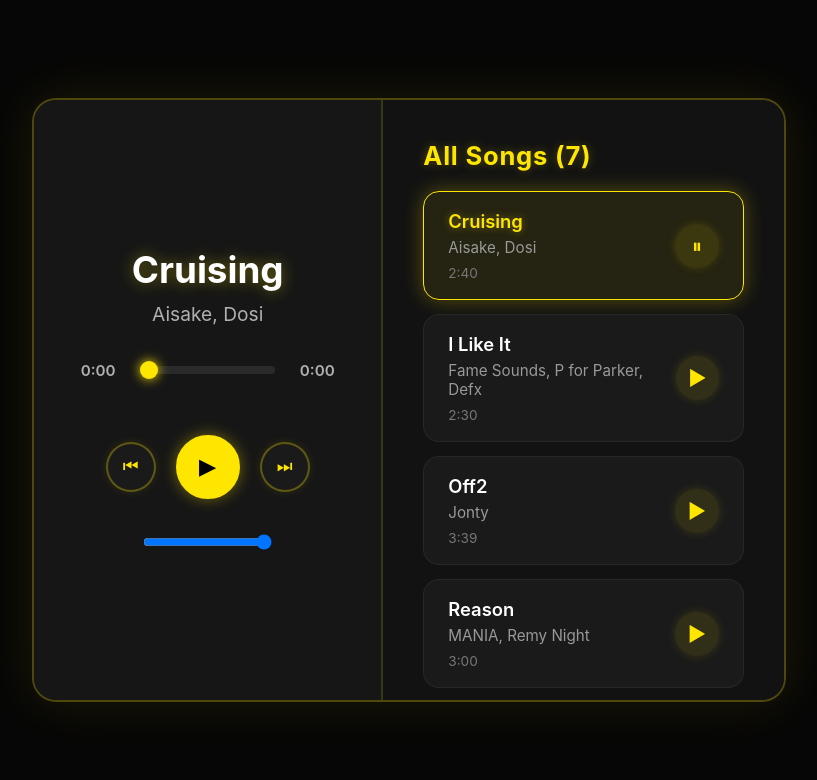
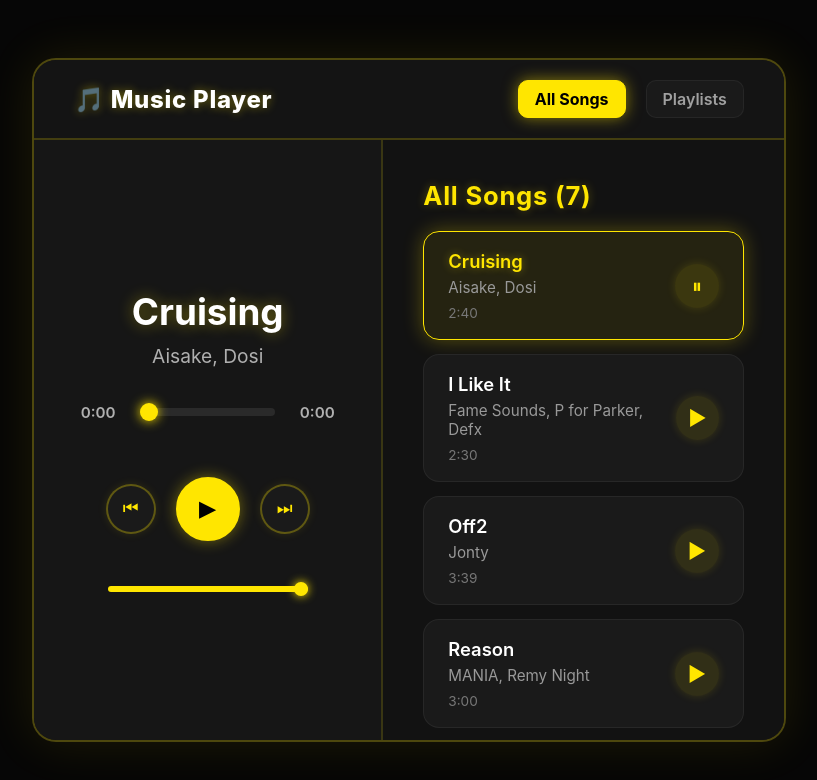
Before and after one commit to MuhammadAbrarulhaq986/React-Music-Player, a React (Vite) app: page / in a window 1280 px wide. Shown: the top 780 px of the page, without its empty margins (231-1048 px from the left). Built offline with nearby package versions, Linux system fonts and the light colour scheme.

Commit message:
Removed the hooks foulder and put the hooks into Context foulder

```diff
--- a/src/App.jsx
+++ b/src/App.jsx
@@ -3,12 +3,14 @@ import { MusicPlayer } from "./components/MusicPlayer.jsx";
 import { BrowserRouter, Routes, Route } from "react-router";
 import { PlayLists } from "./components/PlayLists.jsx";
 import { MusicProvider } from "./contexts/MusicContext.jsx";
+import { Navbar } from "./components/Navbar.jsx";
+
 function App() {
   return (
     <BrowserRouter>
       <MusicProvider>
         <div className="app">
-          {/*<Navbar />*/}
+          <Navbar />
           <main className="app-main">
             <div className="player-section">
               <MusicPlayer />
--- a/src/components/AllSongs.jsx
+++ b/src/components/AllSongs.jsx
@@ -1,4 +1,4 @@
-import { useMusic } from "../hooks/useMusic.js";
+import { useMusic } from "../contexts/MusicContext.jsx";
 
 export const AllSongs = () => {
   const { allSongs, handlePlaySong, currentSong, currentSongIndex } =
--- a/src/components/MusicPlayer.jsx
+++ b/src/components/MusicPlayer.jsx
@@ -1,5 +1,5 @@
 import { useEffect, useRef } from "react";
-import { useMusic } from "../hooks/useMusic.js";
+import { useMusic } from "../contexts/MusicContext.jsx";
 
 export const MusicPlayer = () => {
   const {
--- /dev/null
+++ b/src/components/Navbar.jsx
@@ -0,0 +1,29 @@
+import { Link, useLocation } from "react-router";
+
+export const Navbar = () => {
+  const location = useLocation();
+
+  return (
+    <nav className="navbar">
+      <div className="navbar-brand">
+        <Link className="brand-link" to="/">
+          🎵 Music Player
+        </Link>
+      </div>
+      <div className="navbar-links">
+        <Link
+          className={`nav-link ${location.pathname === "/" ? "active" : ""}`}
+          to="/"
+        >
+          All Songs
+        </Link>
+        <Link
+          to="/playlists"
+          className={`nav-link ${location.pathname === "/playlists" ? "active" : ""}`}
+        >
+          Playlists
+        </Link>
+      </div>
+    </nav>
+  );
+};
--- a/src/hooks/useMusic.js
+++ /dev/null
@@ -1,118 +0,0 @@
-import { useState } from "react";
-
-const songs = [
-  {
-    id: 1,
-    title: "Cruising ",
-    artist: "Aisake, Dosi",
-    url: "./songs/Aisake, Dosi - Cruising [NCS Release].mp3",
-    duration: "2:40",
-  },
-  {
-    id: 2,
-    title: "I Like It",
-    artist: "Fame Sounds, P for Parker, Defx",
-    url: "./songs/Fame Sounds, P for Parker, Defx - I Like It [NCS Release].mp3",
-    duration: "2:30",
-  },
-  {
-    id: 3,
-    title: "Off2",
-    artist: "Jonty",
-    url: "./songs/jonty - off2 [NCS Release].mp3",
-    duration: "3:39",
-  },
-  {
-    id: 4,
-    title: "Reason ",
-    artist: "MANIA, Remy Night",
-    url: "./songs/MANIA, Remy Night - Reason (ft. Remy Night) [NCS Release].mp3",
-    duration: "3:00",
-  },
-  {
-    id: 5,
-    title: "GO",
-    artist: "Sam Day",
-    url: "./songs/Sam Day - GO [NCS Release].mp3",
-    duration: "2:32",
-  },
-  {
-    id: 6,
-    title: "Alright",
-    artist: "Sync, Avi Snow, Marky Style",
-    url: "./songs/Sync, Avi Snow, Marky Style - Alright [NCS Release].mp3",
-    duration: "2:14",
-  },
-  {
-    id: 7,
-    title: "For You",
-    artist: "T & Sugah, Snnr",
-    url: "./songs/T & Sugah, Snnr - For You (ft. Snnr) [NCS Release].mp3",
-    duration: "2:17",
-  },
-];
-
-export const useMusic = () => {
-  const [allSongs, setAllSongs] = useState(songs);
-  const [currentSong, setCurrentSong] = useState(songs[0]);
-  const [currentSongIndex, setCurrentSongIndex] = useState(0);
-  const [currentTime, setCurrentTime] = useState(0);
-  const [duration, setDuration] = useState(0);
-  const [isPlaying, setIsPlaying] = useState(false);
-  const [volume, setVolume] = useState(1);
-
-  const handlePlaySong = (song, index) => {
-    setCurrentSong(song);
-    setCurrentSongIndex(index);
-    setIsPlaying(false);
-  };
-
-  const nextTrack = () => {
-    setCurrentSongIndex((prve) => {
-      const nextIndex = (prve + 1) % allSongs.length;
-      setCurrentSong(allSongs[nextIndex]);
-      return nextIndex;
-    });
-    setIsPlaying(false);
-  };
-
-  const prevTrack = () => {
-    setCurrentSongIndex((prve) => {
-      const nextIndex = prve === 0 ? allSongs.length - 1 : prve - 1;
-      setCurrentSong(allSongs[nextIndex]);
-      return nextIndex;
-    });
-    setIsPlaying(false);
-  };
-
-  const formatTime = (time) => {
-    if (isNaN(time) || time === undefined) return "0:00";
-
-    const minutes = Math.floor(time / 60);
-    const seconds = Math.floor(time % 60);
-
-    return `${minutes}:${seconds.toString().padStart(2, "0")}`;
-  };
-
-  const play = () => setIsPlaying(true);
-  const pause = () => setIsPlaying(false);
-
-  return {
-    allSongs,
-    handlePlaySong,
-    currentSongIndex,
-    currentSong,
-    currentTime,
-    formatTime,
-    duration,
-    setDuration,
-    setCurrentTime,
-    nextTrack,
-    prevTrack,
-    isPlaying,
-    play,
-    pause,
-    volume,
-    setVolume,
-  };
-};
--- a/src/index.css
+++ b/src/index.css
@@ -287,3 +287,109 @@ body {
 .control-btn:active {
   transform: scale(0.95);
 }
+
+.navbar {
+  display: flex;
+  justify-content: space-between;
+  align-items: center;
+  background-color: #141414;
+  border-bottom: 2px solid rgba(255, 230, 0, 0.2);
+  padding: 20px 40px;
+  width: 100%;
+}
+
+.navbar-brand {
+  display: flex;
+  align-items: center;
+}
+
+.brand-link {
+  font-size: 1.5rem;
+  font-weight: 800;
+  color: #ffffff;
+  text-decoration: none;
+  text-shadow: 0 0 10px rgba(255, 230, 0, 0.4);
+  letter-spacing: 0.03em;
+  transition: transform 0.2s ease;
+}
+
+.brand-link:hover {
+  color: #ffe600;
+  text-shadow: 0 0 15px rgba(255, 230, 0, 0.6);
+}
+
+.navbar-links {
+  display: flex;
+  gap: 20px;
+}
+
+.nav-link {
+  font-size: 1rem;
+  font-weight: 600;
+  color: #a0a0a0;
+  text-decoration: none;
+  padding: 8px 16px;
+  border-radius: 10px;
+  background-color: #1a1a1a;
+  border: 1px solid rgba(255, 255, 255, 0.05);
+  transition: all 0.2s ease;
+}
+
+.nav-link:hover {
+  color: #ffffff;
+  background-color: #222222;
+  border-color: rgba(255, 230, 0, 0.4);
+  box-shadow: 0 0 10px rgba(255, 230, 0, 0.1);
+  transform: translateY(-1px);
+}
+
+.nav-link.active {
+  color: #000000;
+  background-color: #ffe600;
+  border-color: #ffe600;
+  box-shadow: 0 0 15px rgba(255, 230, 0, 0.5);
+  font-weight: 700;
+}
+.volume-container {
+  display: flex;
+  align-items: center;
+  justify-content: center;
+  width: 100%;
+  max-width: 200px;
+  margin-top: 10px;
+}
+
+.volume-icon {
+  display: flex;
+  align-items: center;
+  width: 100%;
+}
+
+.volumebar {
+  -webkit-appearance: none;
+  appearance: none;
+  width: 100%;
+  height: 6px;
+  border-radius: 3px;
+  background: #2a2a2a;
+  outline: none;
+  background-image: linear-gradient(#ffe600, #ffe600);
+  background-repeat: no-repeat;
+  cursor: pointer;
+}
+
+.volumebar::-webkit-slider-thumb {
+  -webkit-appearance: none;
+  appearance: none;
+  height: 14px;
+  width: 14px;
+  border-radius: 50%;
+  background: #ffe600;
+  box-shadow: 0 0 10px #ffe600;
+  cursor: pointer;
+  transition: transform 0.1s ease;
+}
+
+.volumebar::-webkit-slider-thumb:hover {
+  transform: scale(1.2);
+}
```
